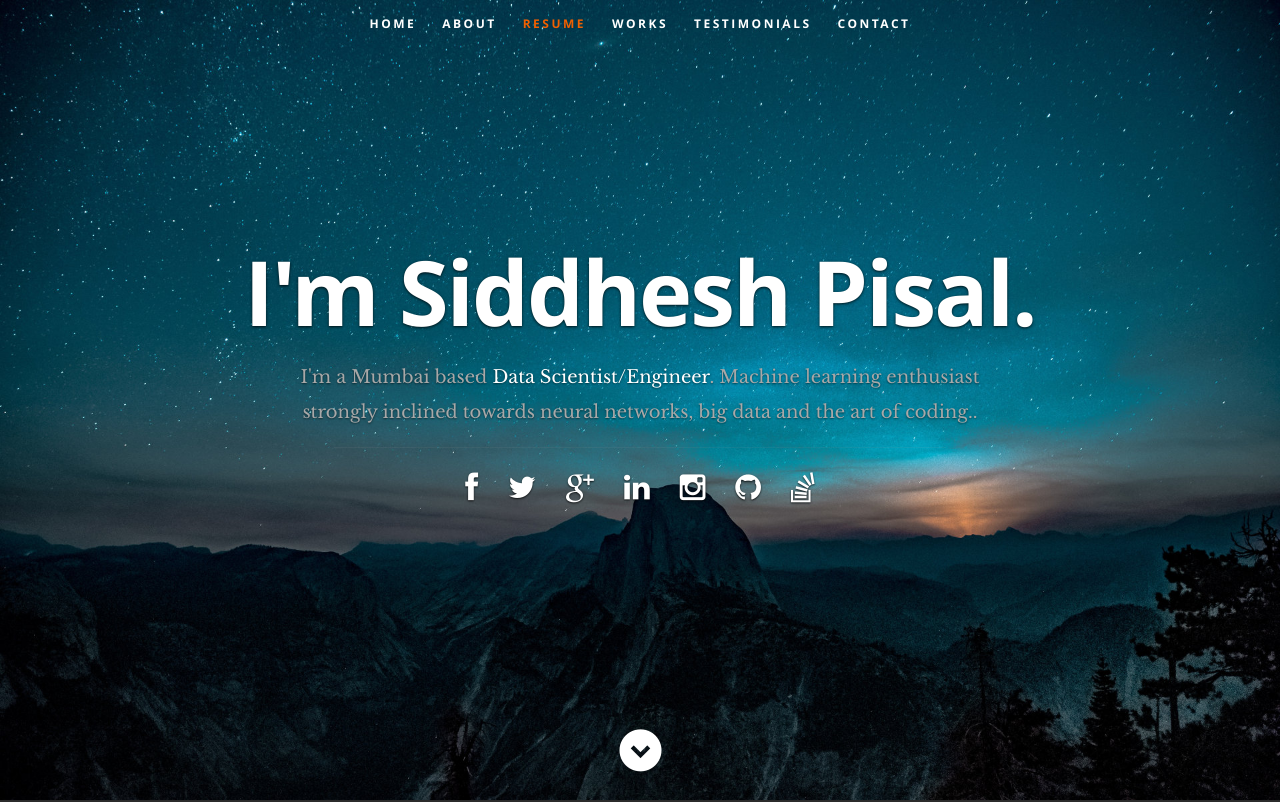
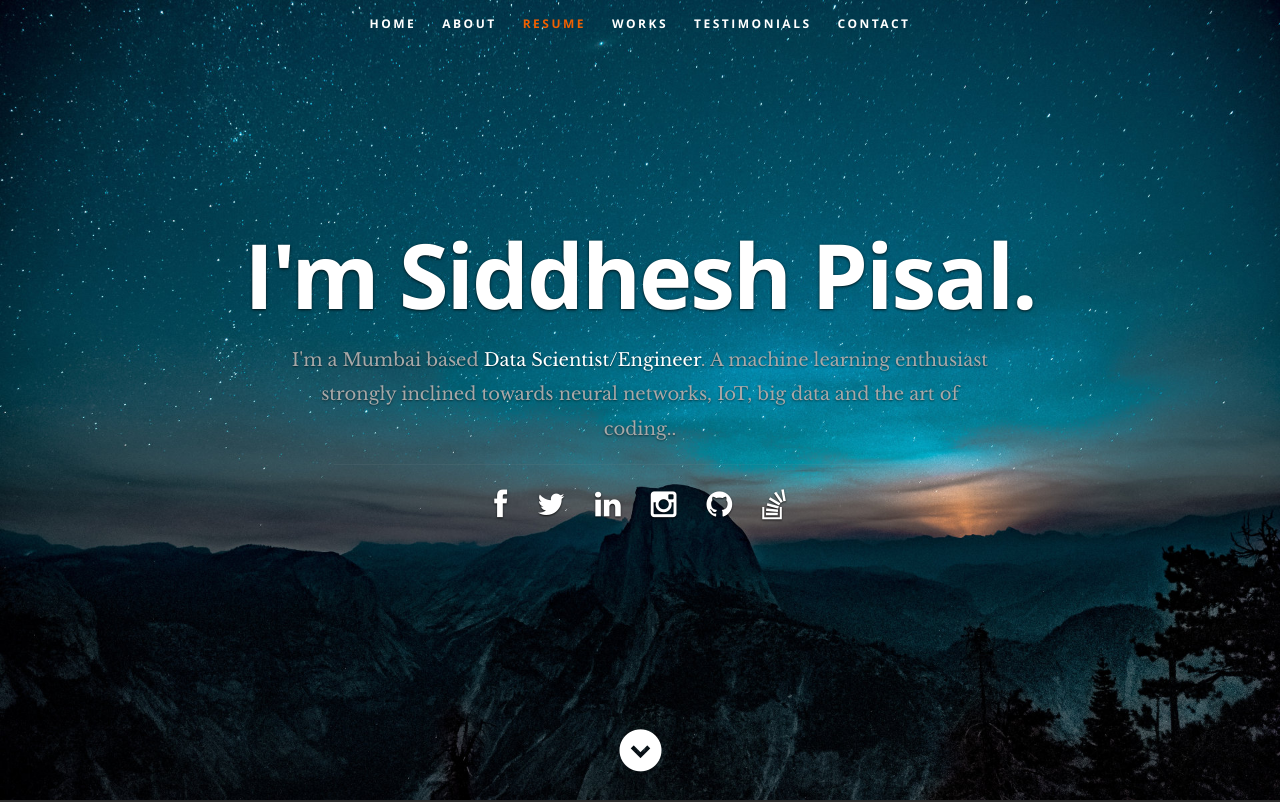
Before and after one commit to pissall20/resume, a React (Create React App) app: page / in a window 1280 px wide. Shown: the top 802 px of the page. Built offline with nearby package versions, Linux system fonts and the light colour scheme.

Commit message:
Text fixes

```diff
--- a/public/resumeData.json
+++ b/public/resumeData.json
@@ -2,7 +2,7 @@
   "main": {
     "name":"Siddhesh Pisal",
     "occupation":"Data Scientist/Engineer",
-    "description":"Machine learning enthusiast strongly inclined towards neural networks, big data and the art of coding.",
+    "description":"A machine learning enthusiast strongly inclined towards neural networks, IoT, big data and the art of coding.",
     "image":"profilepic.jpg",
     "bio":"I love building data driven products, finding patterns, trends and solving real world problems with data driven insights. I am experienced in all phases of product development such as pre-sales, project management, project delivery, estimation, system analysis, design, operations, development and testing. I am research-oriented and a quick learner with strong background in computer science. Looking forward to meet more like-minded people and to learn more concepts, tools and technologies used in the Big Data and Data Science industry.",
     "contactmessage":"You can get in touch with me for open-source projects, freelance projects, and any exciting work around the technologies I work with.",
@@ -26,11 +26,6 @@
         "name":"twitter",
         "url":"http://twitter.com/Babu_Bisleri_",
         "className":"fa fa-twitter"
-      },
-      {
-        "name":"google-plus",
-        "url":"http://googleplus.com/",
-        "className":"fa fa-google-plus"
       },
       {
         "name":"linkedin",
--- a/src/Components/Portfolio.js
+++ b/src/Components/Portfolio.js
@@ -30,7 +30,7 @@ class Portfolio extends Component {
 
          <div className="twelve columns collapsed">
 
-            <h1>Check Out Some of My Works.</h1>
+            <h1>Here is some of my work</h1>
 
             <div id="portfolio-wrapper" className="bgrid-quarters s-bgrid-thirds cf">
                 {projects}
```
